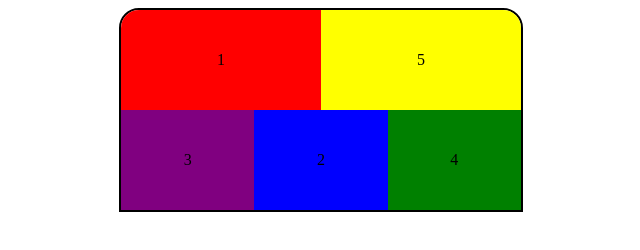
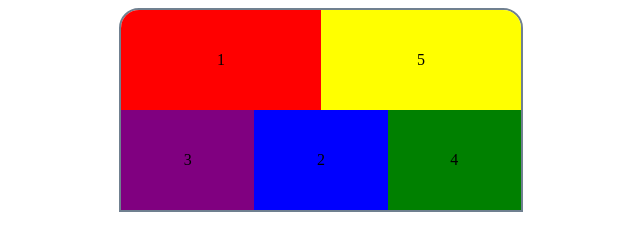
Before and after one commit to LiaLeshchenko/HW-15-2, a plain HTML site: page index.html in a window 1280 px wide. Shown: the whole page, without its empty margins (319-959 px from the left). Drawn offline with Linux system fonts and the light colour scheme.

Commit message:
add style

```diff
--- a/css/style.css
+++ b/css/style.css
@@ -39,7 +39,7 @@
     width: 400px;
     margin: 0 auto;
     height: 100%;
-    border: 2px solid black;
+    border: 2px solid slategrey;
     border-top-left-radius: 20px;
     border-top-right-radius: 20px;
     overflow: hidden;
```
